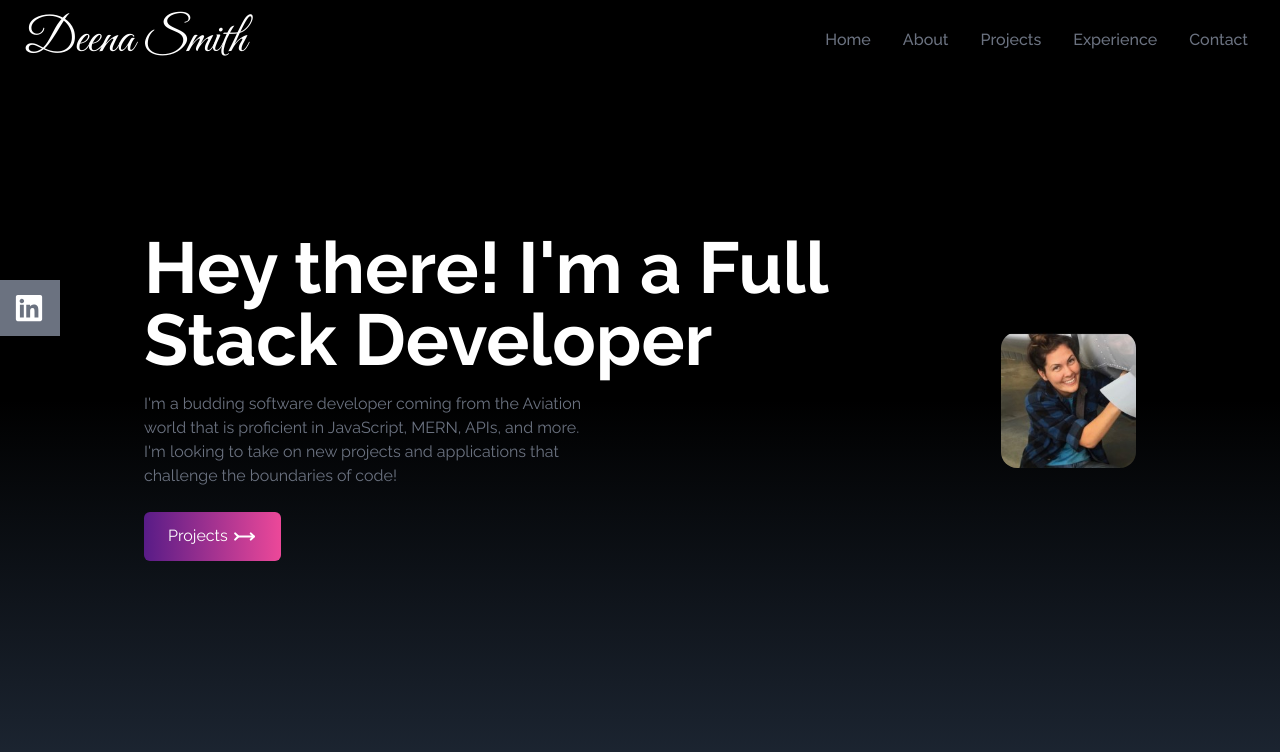
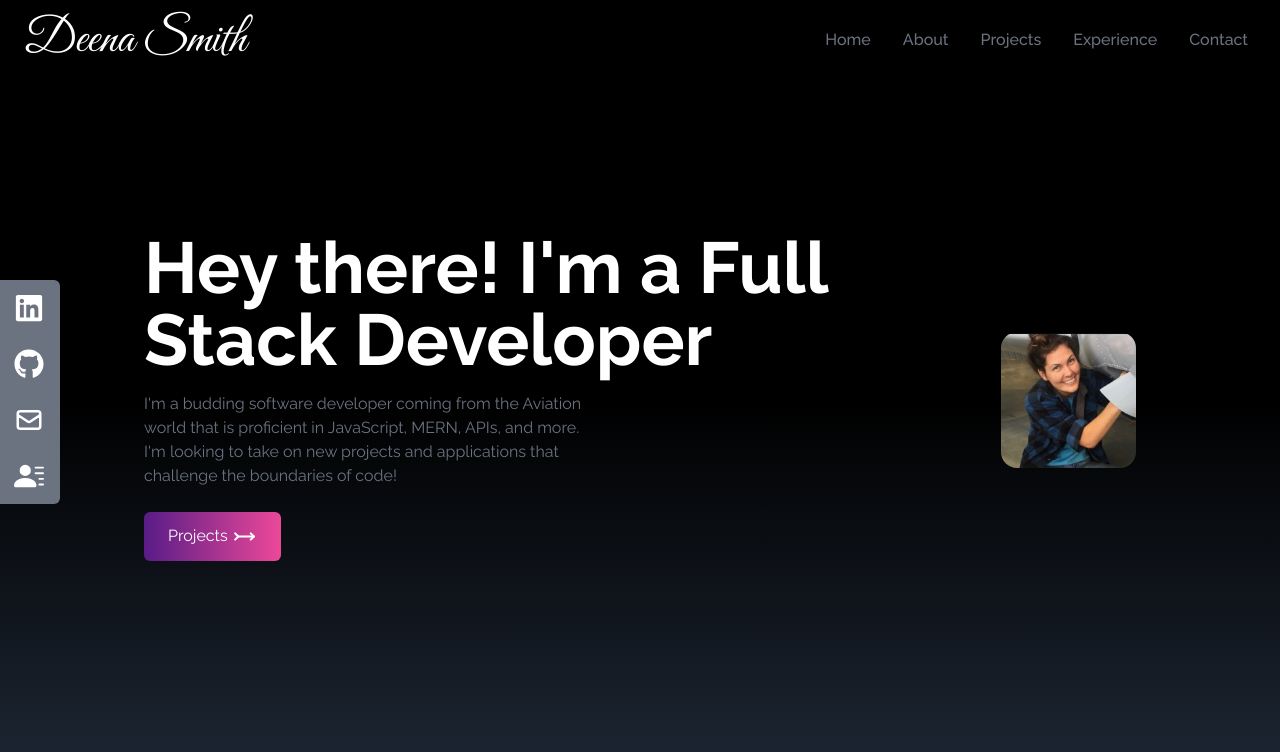
Before and after one commit to DeenaSmith/personal_portfolio_REACT, a React (Create React App) app: page / in a window 1280 px wide. Shown: the top 752 px of the page. Built offline with nearby package versions, Linux system fonts and the light colour scheme.

Commit message:
github, email, and resume tabs added, styled, and functional

```diff
--- a/src/components/SocialLinks.jsx
+++ b/src/components/SocialLinks.jsx
@@ -8,62 +8,73 @@
 const SocialLinks = () => {
     const links = [
         {
-            id:1,
+            id: 1,
             child: (
                 <>
-                LinkedIn <FaLinkedin size={30} />
+                    LinkedIn <FaLinkedin size={30} />
                 </>
             ),
-            href: 'https://www.linkedin.com/in/deena-smith-481b86a9/',
-            style:'rounded-tr-md'
+            href: "https://www.linkedin.com/in/deena-smith-481b86a9/",
+            style: "rounded-tr-md",
         },
         {
-            id:2,
+            id: 2,
             child: (
                 <>
-                GitHub <FaGithub size={30} />
+                    GitHub <FaGithub size={30} />
                 </>
             ),
-            href: 'https://www.linkedin.com/in/deena-smith-481b86a9/',
-            style:'rounded-tr-md'
+            href: "https://github.com/DeenaSmith",
         },
         {
-            id:1,
+            id: 3,
             child: (
                 <>
-                LinkedIn <FaLinkedin size={30} />
+                    Mail <HiOutlineMail size={30} />
                 </>
             ),
-            href: 'https://www.linkedin.com/in/deena-smith-481b86a9/',
-            style:'rounded-tr-md'
+            href: "mailto:deenasmith1630@gmail.com",
         },
         {
-            id:1,
+            id: 4,
             child: (
                 <>
-                LinkedIn <FaLinkedin size={30} />
+                    Resume <BsFillPersonLinesFill size={30} />
                 </>
             ),
-            href: 'https://www.linkedin.com/in/deena-smith-481b86a9/',
-            style:'rounded-tr-md'
-        },
-    ]
-
+            href: "/smith-resume.pdf",
+            style: "rounded-br-md",
+            download: true
+        }
+    ];
 
     return (
-        <div className="flex-col top-[35%] left-0 fixed">
+        <div className="hidden lg:flex flex-col top-[35%] left-0 fixed">
             <ul>
-                <li className="flex justify-between items-center w-40 h-14 px-4 ml-[-100px] hover_ml-[-10px] hover:rounded-md duration-300 bg-gray-500">
-                    <a href=""
-                        className="flex justify-between items-center w-full text-white">
-                        <>
-                        LinkedIn <FaLinkedin size={30}/>
-                        </>
-                    </a>
-                </li>
+                {links.map(({ id, child, href, style, download }) => (
+
+                    <li
+                        key={id}
+                        className={
+                            "flex justify-between items-center w-40 h-14 px-4 ml-[-100px] hover:ml-[-10px] hover:rounded-md duration-300 bg-gray-500" +
+                            " " +
+                            style
+                        }
+                    >
+                        <a
+                            href={href}
+                            className="flex justify-between items-center w-full text-white"
+                            download={download}
+                            target="_blank"
+                            rel="noreferrer"
+                        >
+                            {child}
+                        </a>
+                    </li>
+                ))}
             </ul>
         </div>
     )
-}
+};
 
-export default SocialLinks
+export default SocialLinks;
```
Also changed, not shown: 1 other file (tests, documents, lock files or other folders).
